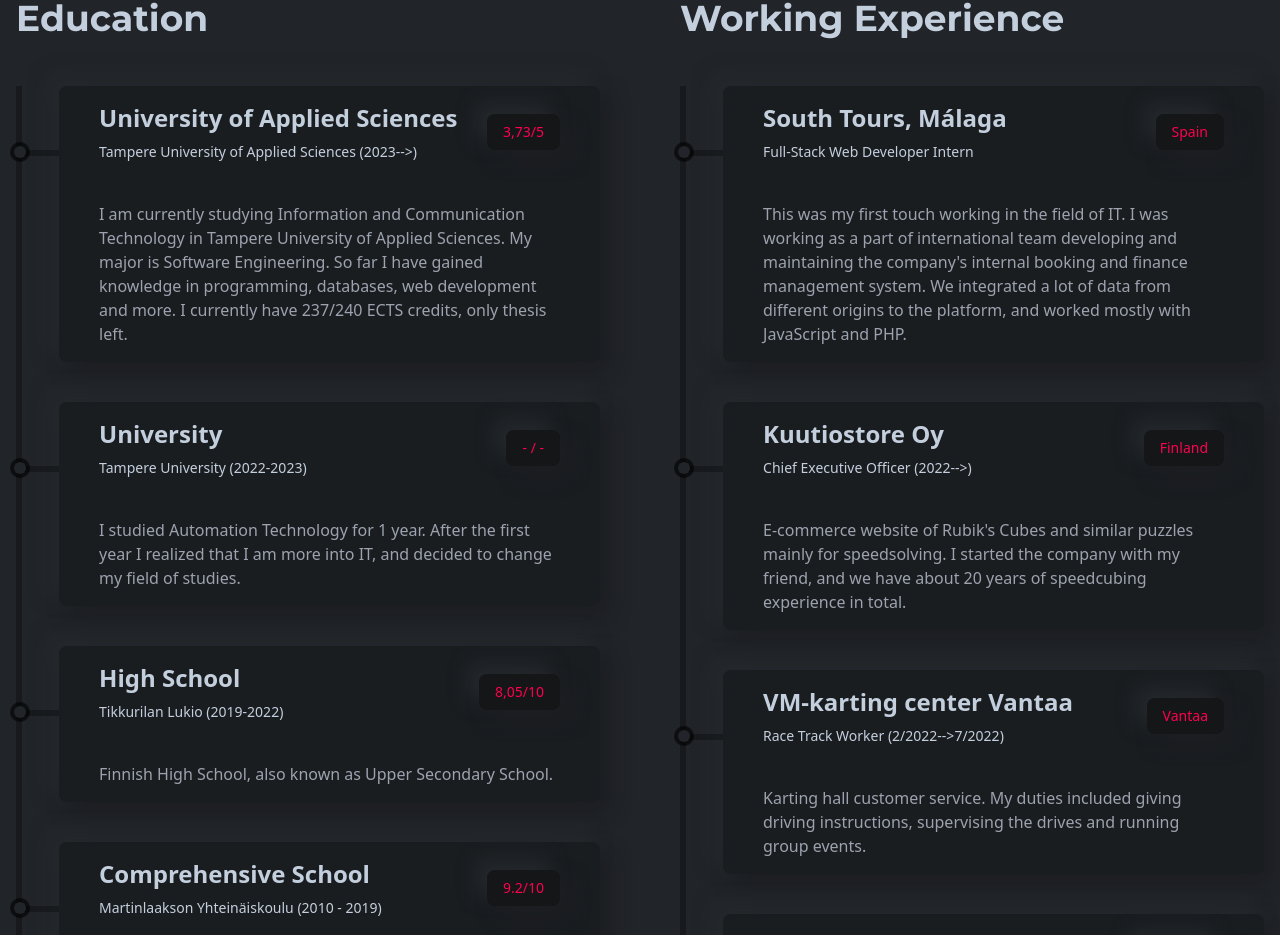
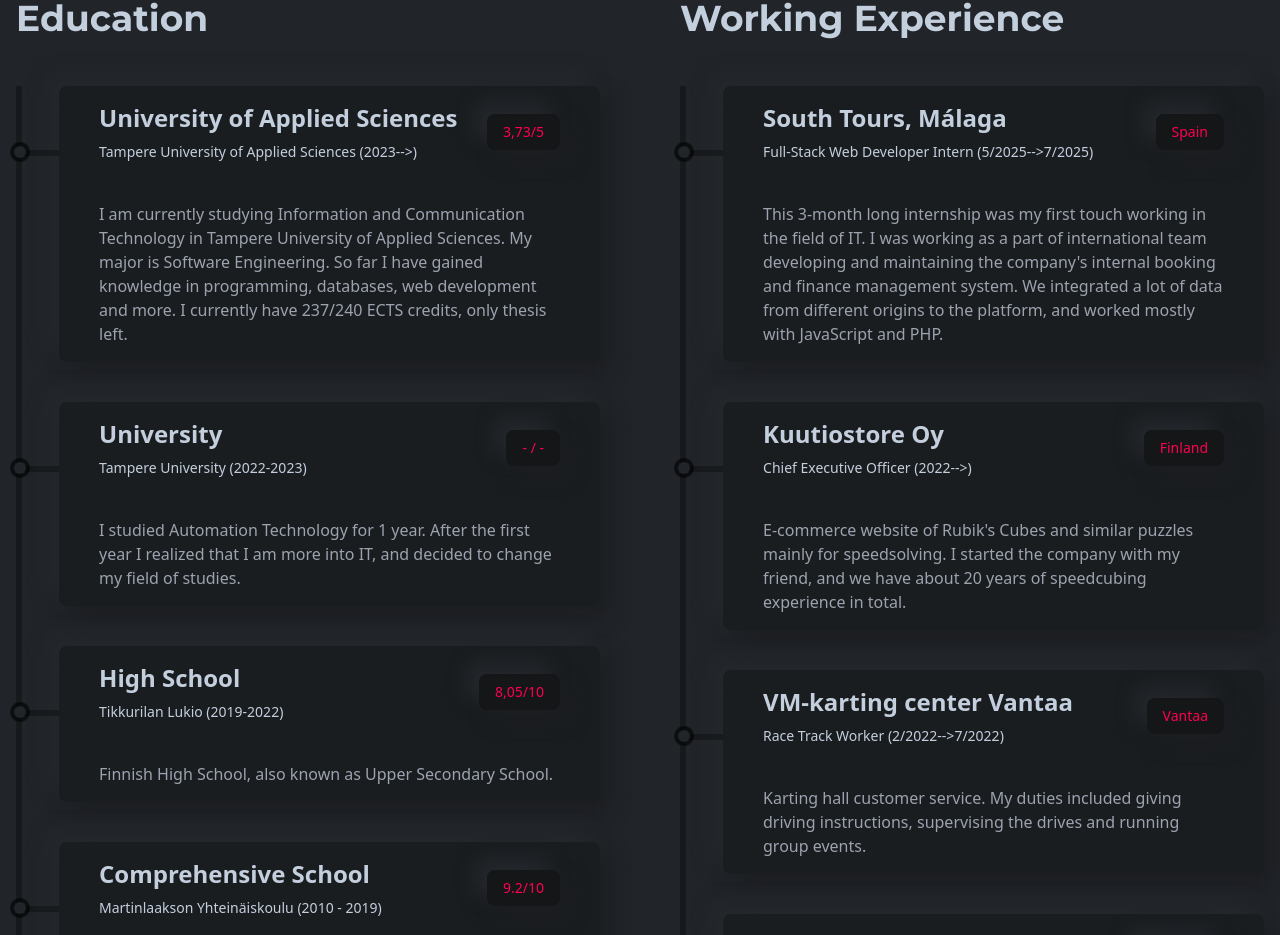
Before and after one commit to ArttuPuttonen/myPortfolio, a React (Create React App) app: page / in a window 1280 px wide. Shown: the part 3173-4108 px from the top of the page. Built offline with nearby package versions, Linux system fonts and the light colour scheme; the HTML template or start-up script is replaced by a standard one.

Commit message:
added date for my internship

```diff
--- a/src/components/resume/Education.js
+++ b/src/components/resume/Education.js
@@ -53,9 +53,9 @@
                 <div className="mt-10 w-full h-auto border-l-[6px] border-black border-opacity-30 flex flex-col gap-10">
                         <ResumeCard
                         title="South Tours, Málaga"
-                        subTitle="Full-Stack Web Developer Intern "
+                        subTitle="Full-Stack Web Developer Intern (5/2025-->7/2025)"
                         result="Spain"
-                        des="This was my first touch working in the field of IT. I was working as a part of international team
+                        des="This 3-month long internship was my first touch working in the field of IT. I was working as a part of international team
                         developing and maintaining the company's internal booking and finance management system.
                         We integrated a lot of data from different origins to the platform, and worked mostly with JavaScript and PHP."
                     />
```
